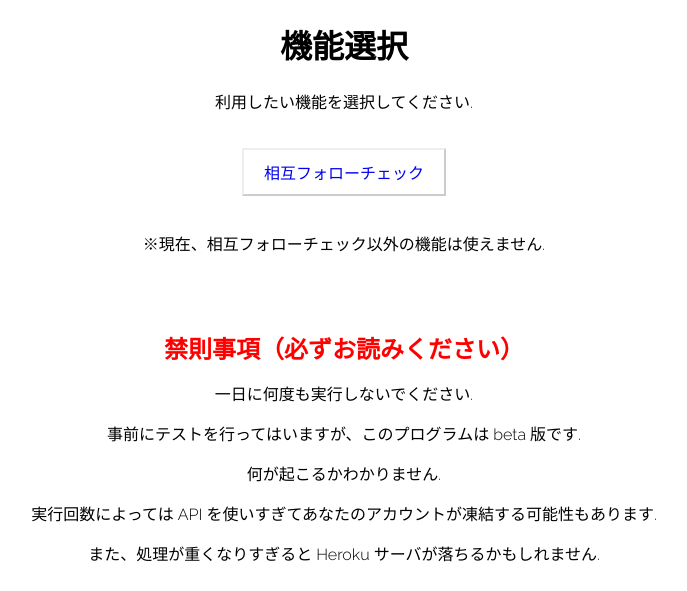
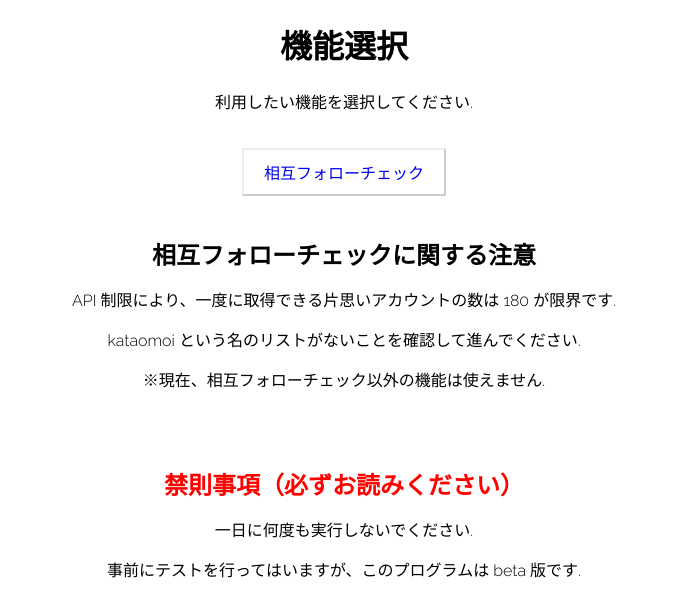
Before and after one commit to mktia/mktia-twitter, a Flask app: page /menu in a window 1280 px wide. Shown: the top 591 px of the page, without its empty margins (296-983 px from the left). Run offline with Flask 2, Linux system fonts and the light colour scheme.

Commit message:
change templates

```diff
--- a/templates/finish.html
+++ b/templates/finish.html
@@ -32,7 +32,9 @@ body{
 	<div class="contents">
 		{% if type == 1 %}
 		<p>相互フォローチェックの処理が終わりました.</p>
-		<p>kataomoiリストを作成したので確認してください.</p>
+		<p>kataomoi リストを作成したので twitter 上で確認してください.</p>
+		<br>
+		<p style="color: #ff0000;">※再び利用するときは kataomoi リストを消去するか、リスト名を変更して実行してください.</p>
 		{% else %}
 		<p>処理に失敗したかもしれません.</p>
 		{% endif %}
--- a/templates/menu.html
+++ b/templates/menu.html
@@ -51,7 +51,9 @@ h2{
 		<p>利用したい機能を選択してください.</p>
 		<br>
 		<a class="button" href="http://mktia-twitter.herokuapp.com/ffcheck">相互フォローチェック</a>
-		<br>
+		<h2>相互フォローチェックに関する注意</h2>
+		<p>API 制限により、一度に取得できる片思いアカウントの数は 180 が限界です.</p>
+		<p>kataomoi という名のリストがないことを確認して進んでください.</p>
 		<p>※現在、相互フォローチェック以外の機能は使えません.</p>
 		<br>
 		<h2 id="warning">禁則事項（必ずお読みください）</h2>
```
